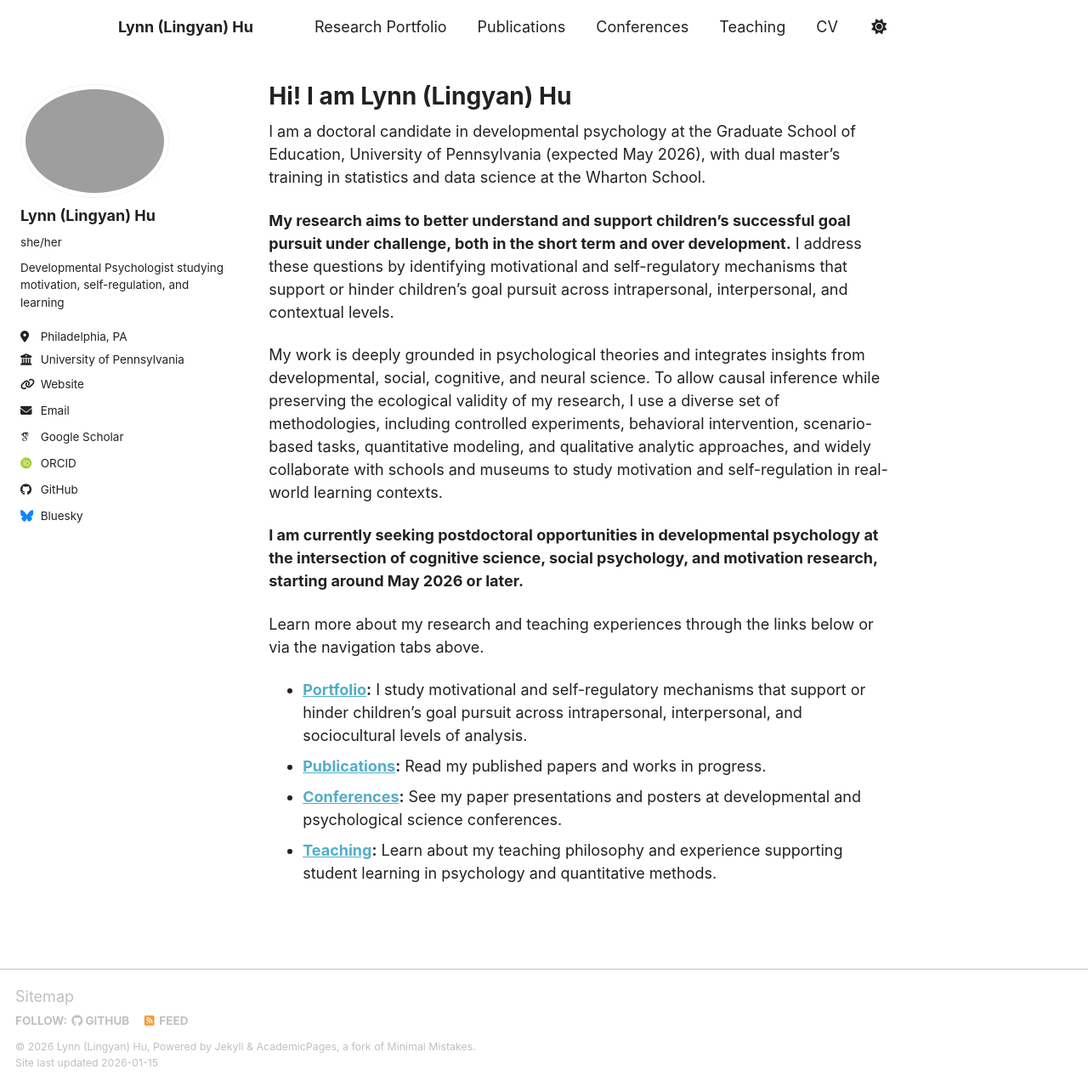
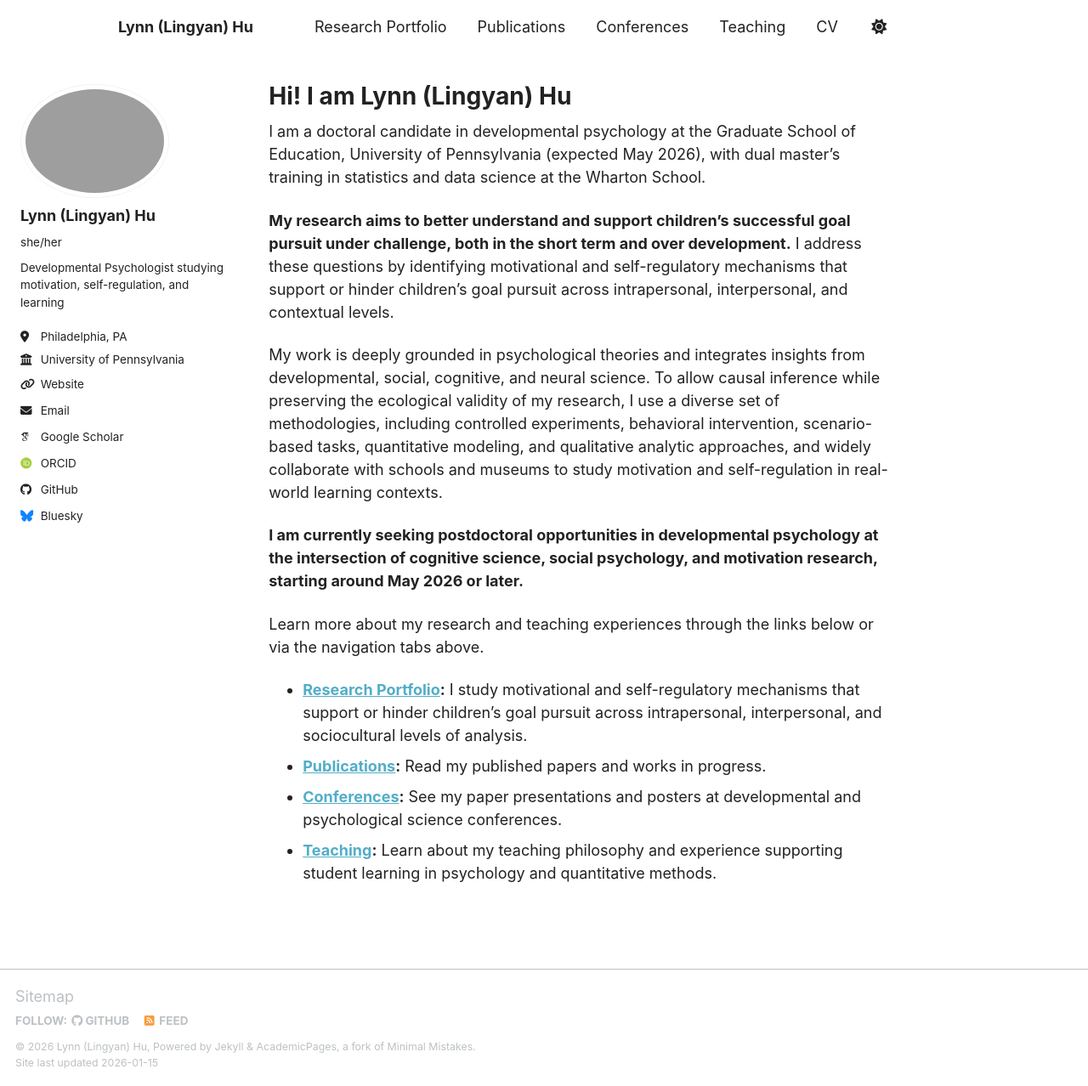
Before and after one commit to lingyh904/lingyh904.github.io, a Jekyll site: the page built from _pages/about.md, in a window 1280 px wide and 1278 px high. Shown: the whole window at 85% size. Built offline with Jekyll 4.4.1, drawn with Linux system fonts in a browser that asks for light colours; some web fonts are replaced; a script bundle is joined from its source files by our own code; library files that are not in the unit come from our copies.

Commit message:
Update about.md

```diff
--- a/_pages/about.md
+++ b/_pages/about.md
@@ -17,7 +17,7 @@ To allow causal inference while preserving the ecological validity of my researc
 
 Learn more about my research and teaching experiences through the links below or via the navigation tabs above.
 
-- **[Portfolio](/portfolio/):** I study motivational and self-regulatory mechanisms that support or hinder children’s goal pursuit across intrapersonal, interpersonal, and sociocultural levels of analysis.
+- **[Research Portfolio](/portfolio/):** I study motivational and self-regulatory mechanisms that support or hinder children’s goal pursuit across intrapersonal, interpersonal, and sociocultural levels of analysis.
 - **[Publications](/publications/):** Read my published papers and works in progress.
 - **[Conferences](/talks/):** See my paper presentations and posters at developmental and psychological science conferences.
 - **[Teaching](/teaching/):** Learn about my teaching philosophy and experience supporting student learning in psychology and quantitative methods.
```
